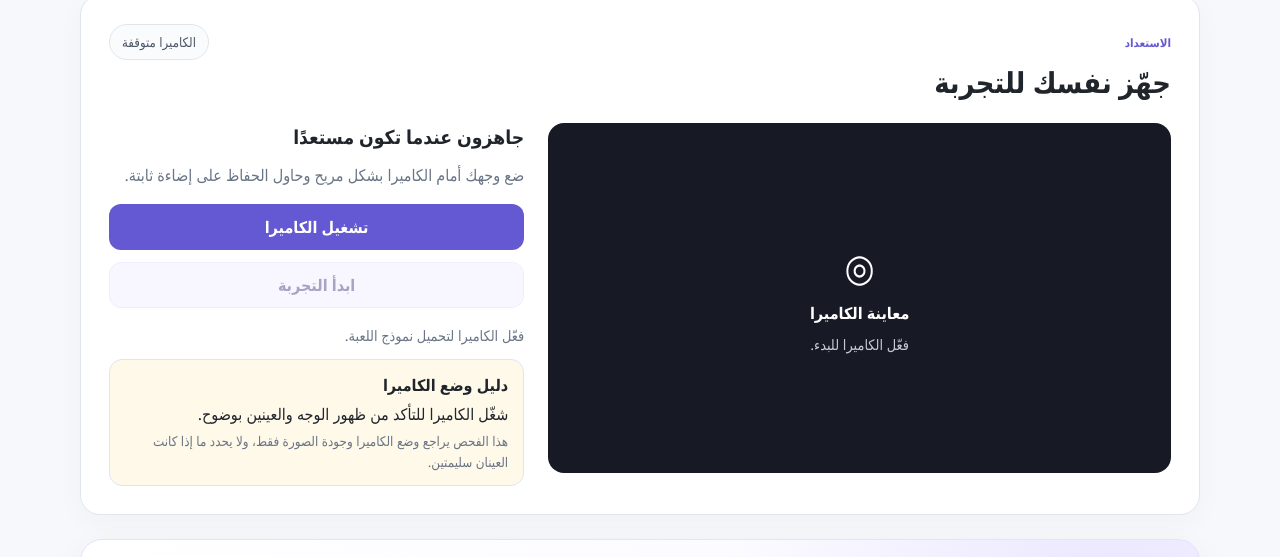
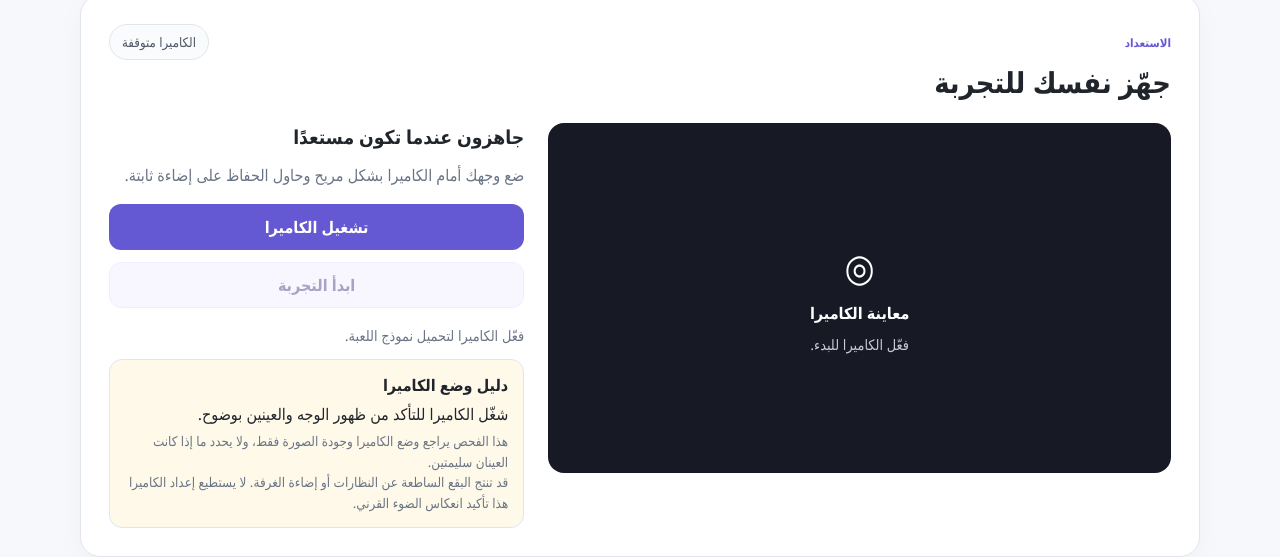
Before and after one commit to NourseenElsayed/StarbSense, a website built with Vite: page index.html in a window 1280 px wide. Shown: the part 394-951 px from the top of the page. Built offline with nearby package versions, Linux system fonts and the light colour scheme.

Commit message:
Explain limitations of camera bright-spot observations

```diff
--- a/index.html
+++ b/index.html
@@ -79,6 +79,7 @@
               <strong id="readiness-title">Camera positioning guide</strong>
               <p id="readiness-message">Turn on the camera to check that your face and both eyes are visible.</p>
               <small id="readiness-detail">This checks camera framing and image quality only. It cannot tell whether eyes are healthy.</small>
+              <small id="reflection-note">Bright spots can be caused by glasses or room lights. This camera setup cannot verify a corneal light reflex.</small>
             </div>
           </div>
         </div>
```
